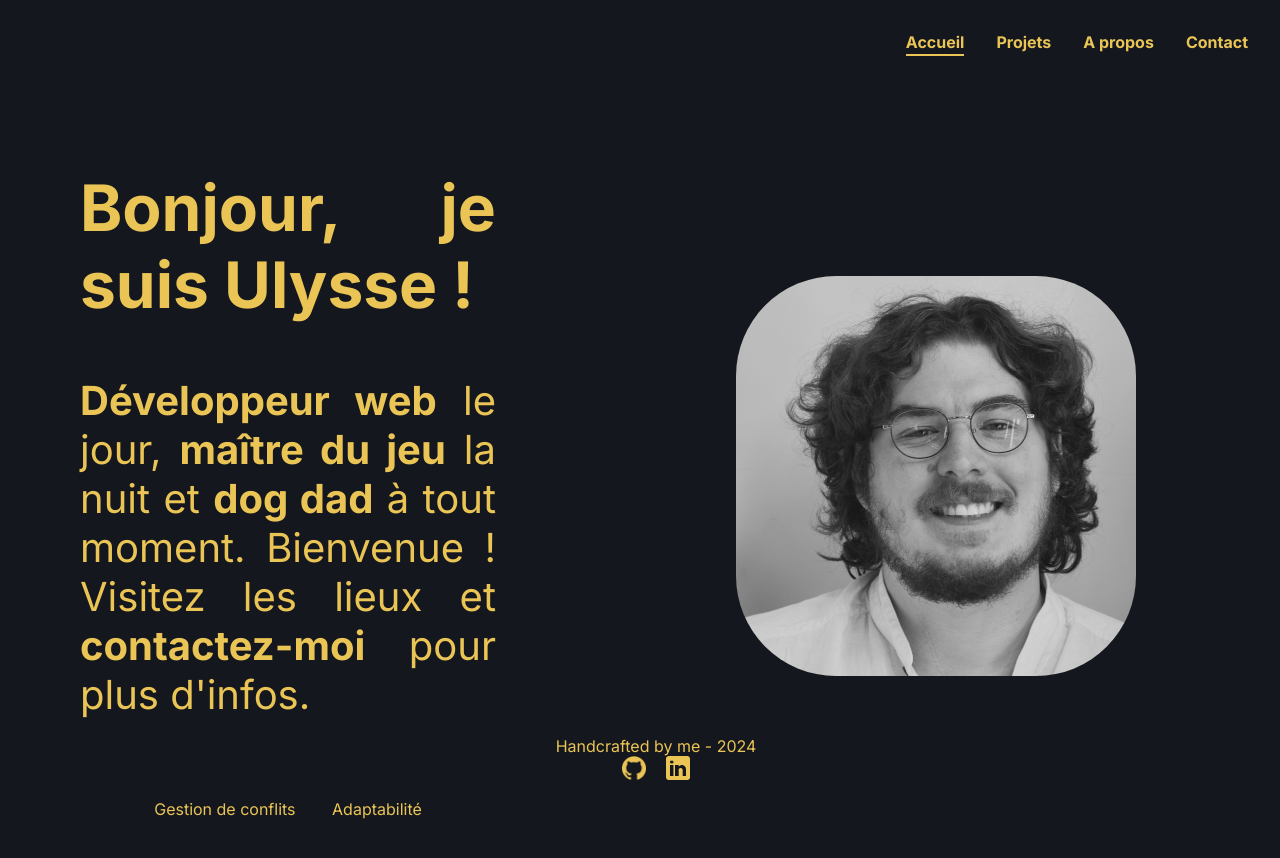
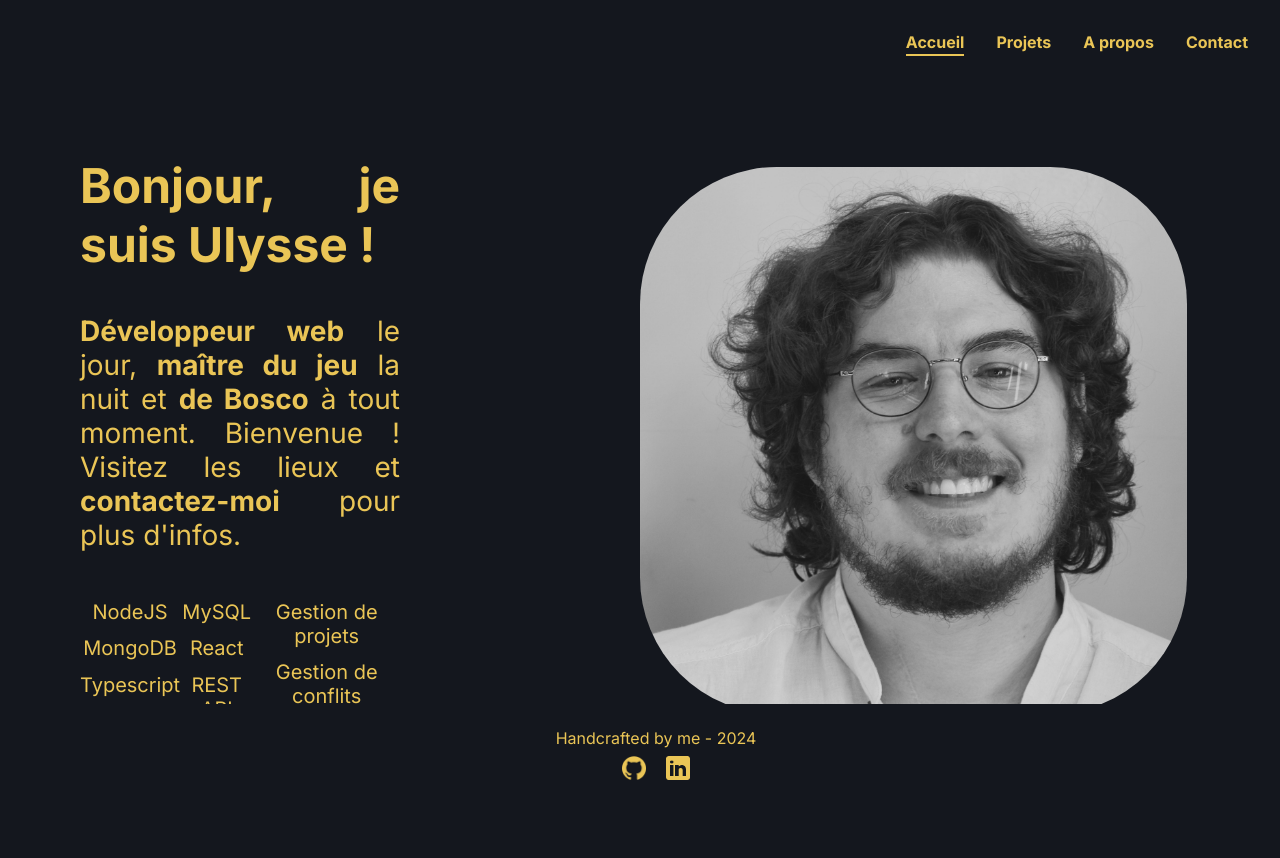
Before and after one commit to Skarginson/portfolio, a plain HTML site: page src/index.html in a window 1280 px wide. After the commit the page ends 800 px from the top, so only its background shows below. Drawn offline with Linux system fonts and the light colour scheme.

Commit message:
index styling done

```diff
--- a/src/index.html
+++ b/src/index.html
@@ -18,26 +18,32 @@
     </nav>
 
     <section id="accueil">
-      <div class="left-column">
+      <div id="left-column">
         <h1>Bonjour, je suis Ulysse !</h1>
         <p>
           <span>Développeur web</span> le jour, <span>maître du jeu</span> la
-          nuit et <span>dog dad</span> à tout moment. Bienvenue ! Visitez les
+          nuit et <span>de Bosco</span> à tout moment. Bienvenue ! Visitez les
           lieux et
           <span><a href="mailto:ulafagne@gmail.com">contactez-moi</a></span>
           pour plus d'infos.
         </p>
+        <div id="technos">
           <ul>
             <li>NodeJS</li>
             <li>MongoDB</li>
             <li>Typescript</li>
+          </ul>
+          <ul>
             <li>MySQL</li>
             <li>React</li>
             <li>REST API</li>
+          </ul>
+          <ul>
             <li>Gestion de projets</li>
             <li>Gestion de conflits</li>
             <li>Adaptabilité</li>
           </ul>
+        </div>
       </div>
       <img src="../assets/photo_cv2.jpg" alt="photo CV profil Ulysse" />
     </section>
--- a/src/styles.css
+++ b/src/styles.css
@@ -68,31 +68,21 @@ section {
 
 #accueil h1 {
   text-align: justify;
-  font-size: 4rem;
+  font-size: 6vh;
 }
 
 #accueil p {
-  font-size: 2.5rem;
+  font-size: 3.5vh;
   text-align: justify;
 }
 
 #accueil img {
   border-radius: 25%;
-  width: 25rem;
-  margin-right: 7rem;
+  width: 45%;
+  margin-right: 5%;
 }
 
-#accueil ul {
-  list-style-type: none;
-  padding: 0;
-}
-
-#accueil ul li {
-  display: inline;
-  margin: 0 1rem;
-}
-
-.left-column {
+#left-column {
   margin-left: 3rem;
   margin-right: 15rem;
 }
@@ -107,6 +97,27 @@ section {
   margin: 1rem 0;
 }
 
+#technos {
+  display: flex;
+  justify-content: space-around;
+  font-size: 2.5vh;
+}
+
+#technos ul {
+  display: flex;
+  flex-direction: column;
+  list-style-type: none;
+  padding: 0;
+}
+
+#technos ul li {
+  margin-bottom: 1.6vh;
+}
+
+#technos ul li:last-child {
+  margin-bottom: 0;
+}
+
 footer {
   background-color: var(--background-color);
   padding: 1rem;
@@ -116,7 +127,7 @@ footer {
 }
 
 footer p {
-  margin: 0;
+  margin: 1vh;
 }
 
 footer a img {
```
Lines whose indentation alone changed are shown as unchanged.
